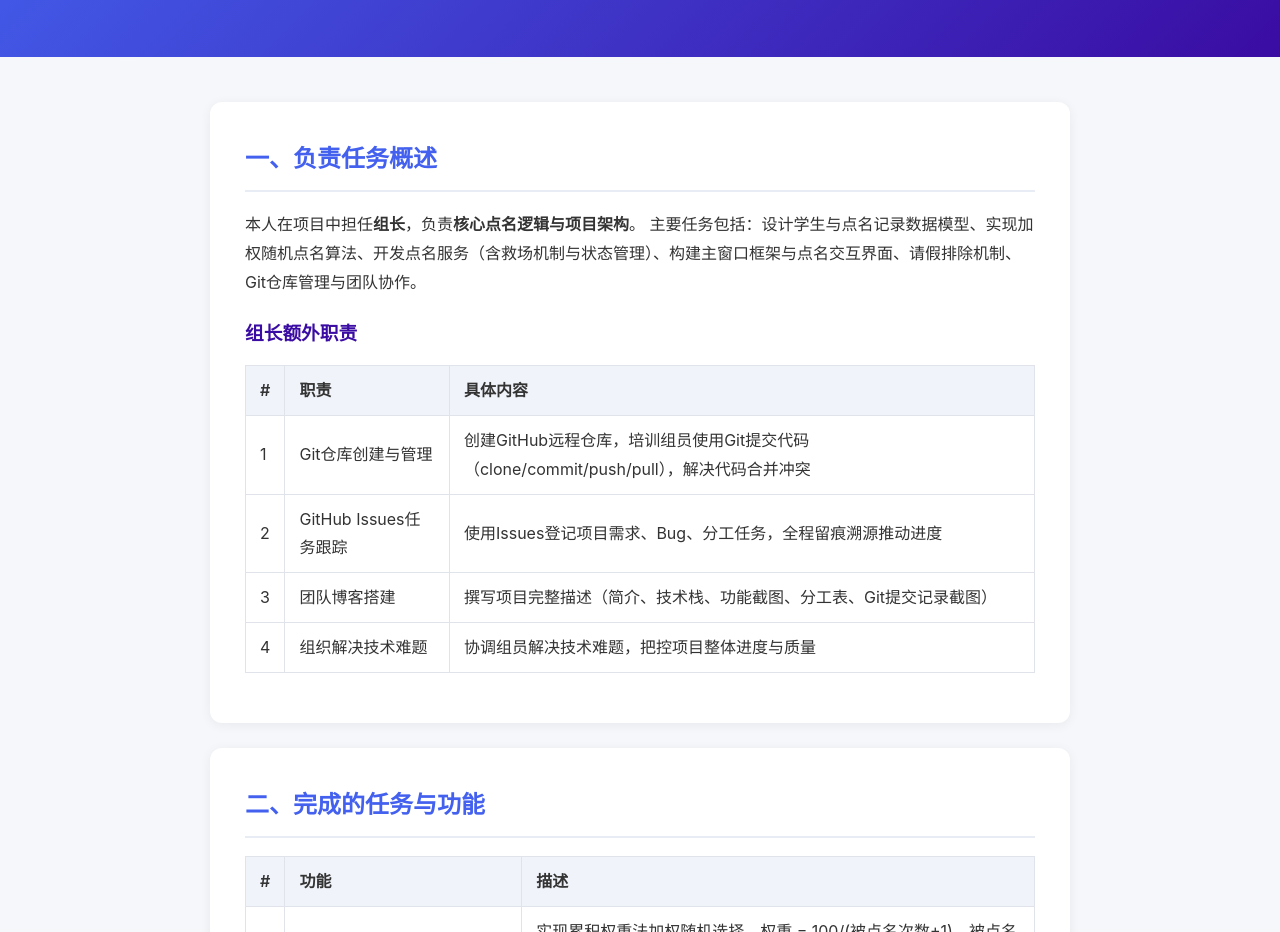
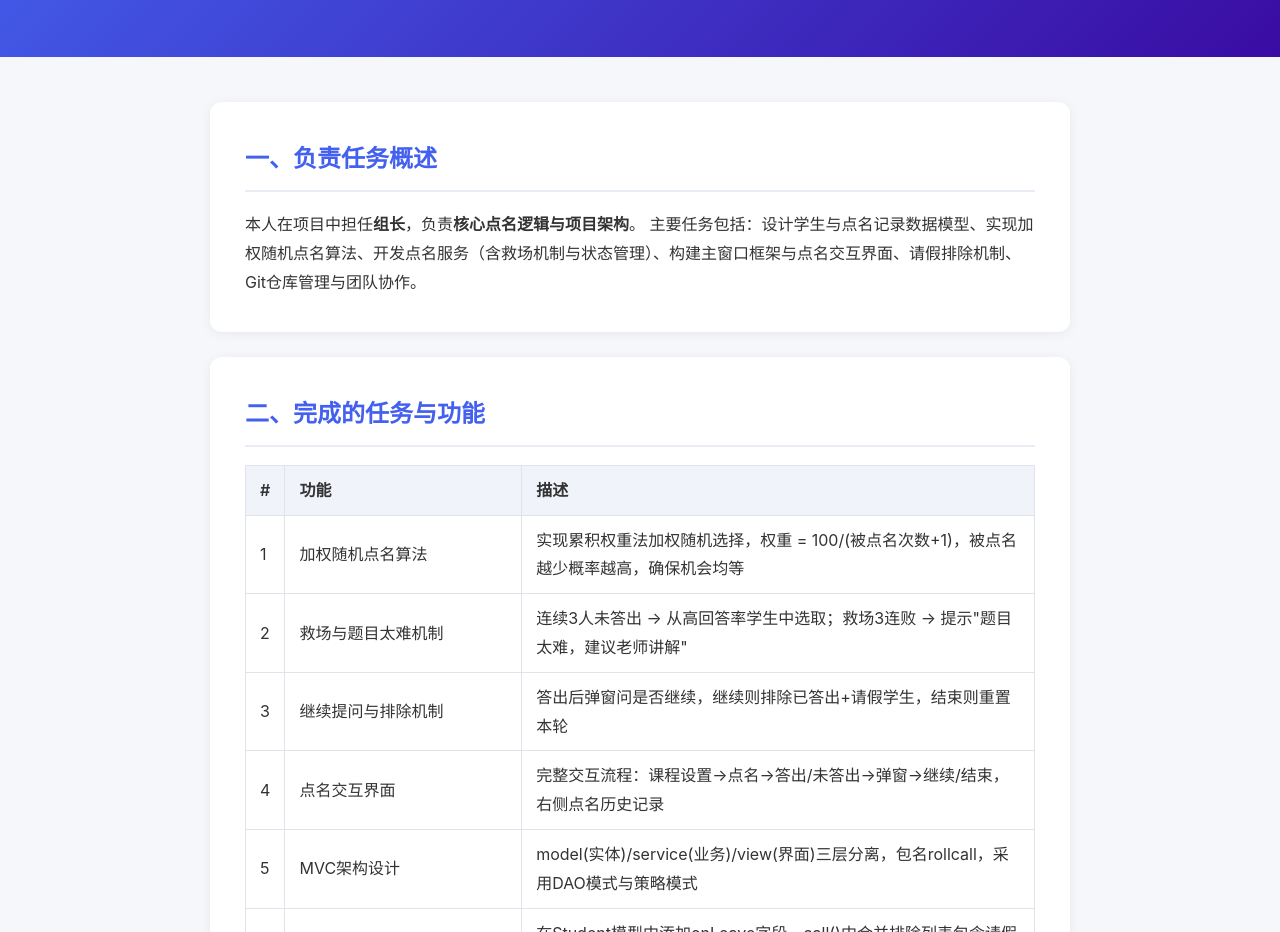
Before and after one commit to qluliuliuliu/classroom-rollcall-core, a plain HTML site: page docs/index.html in a window 1280 px wide. Shown: the part 168-1100 px from the top of the page. Drawn offline with Linux system fonts and the light colour scheme.

Commit message:
删除组长额外职责内容

```diff
--- a/docs/index.html
+++ b/docs/index.html
@@ -47,14 +47,6 @@
       主要任务包括：设计学生与点名记录数据模型、实现加权随机点名算法、开发点名服务（含救场机制与状态管理）、构建主窗口框架与点名交互界面、请假排除机制、Git仓库管理与团队协作。
     </p>
 
-    <h3 style="margin-top:20px;color:#3a0ca3;">组长额外职责</h3>
-    <table>
-      <tr><th style="width:5%">#</th><th>职责</th><th>具体内容</th></tr>
-      <tr><td>1</td><td>Git仓库创建与管理</td><td>创建GitHub远程仓库，培训组员使用Git提交代码（clone/commit/push/pull），解决代码合并冲突</td></tr>
-      <tr><td>2</td><td>GitHub Issues任务跟踪</td><td>使用Issues登记项目需求、Bug、分工任务，全程留痕溯源推动进度</td></tr>
-      <tr><td>3</td><td>团队博客搭建</td><td>撰写项目完整描述（简介、技术栈、功能截图、分工表、Git提交记录截图）</td></tr>
-      <tr><td>4</td><td>组织解决技术难题</td><td>协调组员解决技术难题，把控项目整体进度与质量</td></tr>
-    </table>
   </div>
 
   <!-- 完成的任务 -->
```
